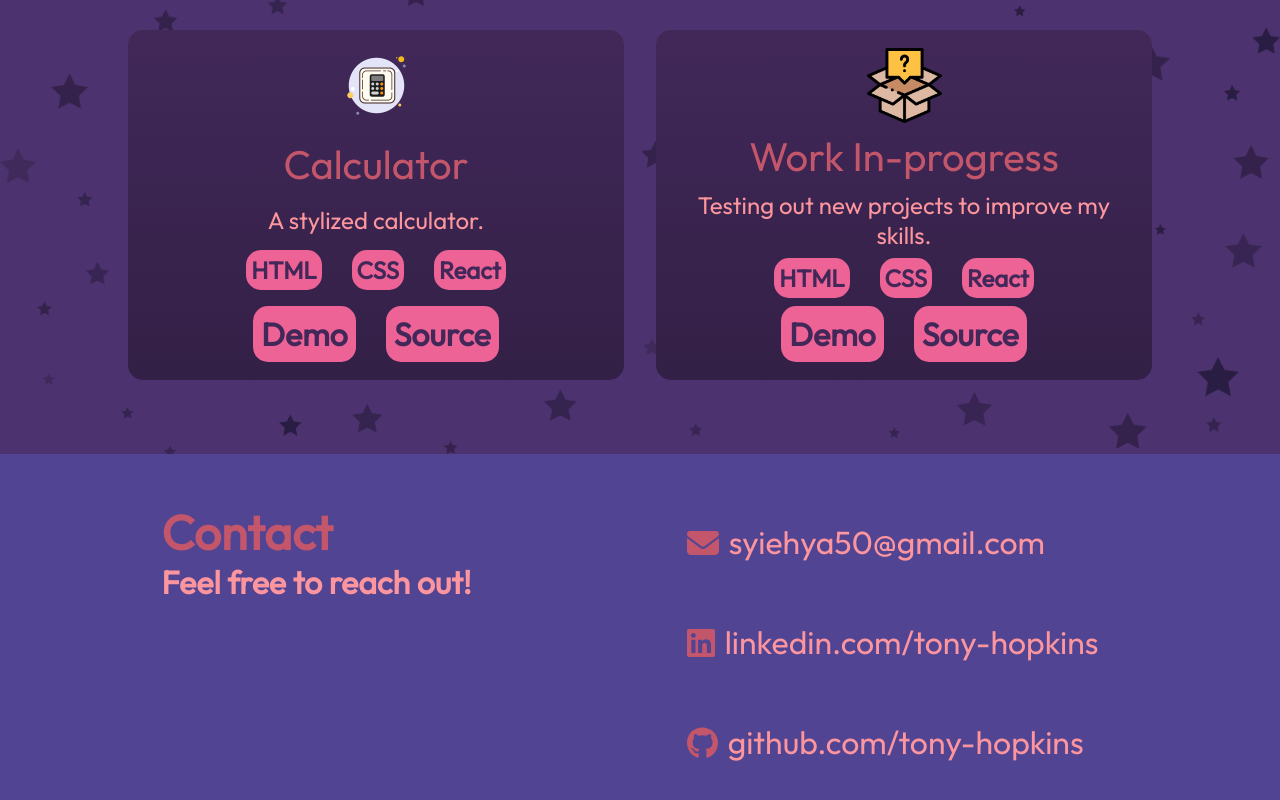
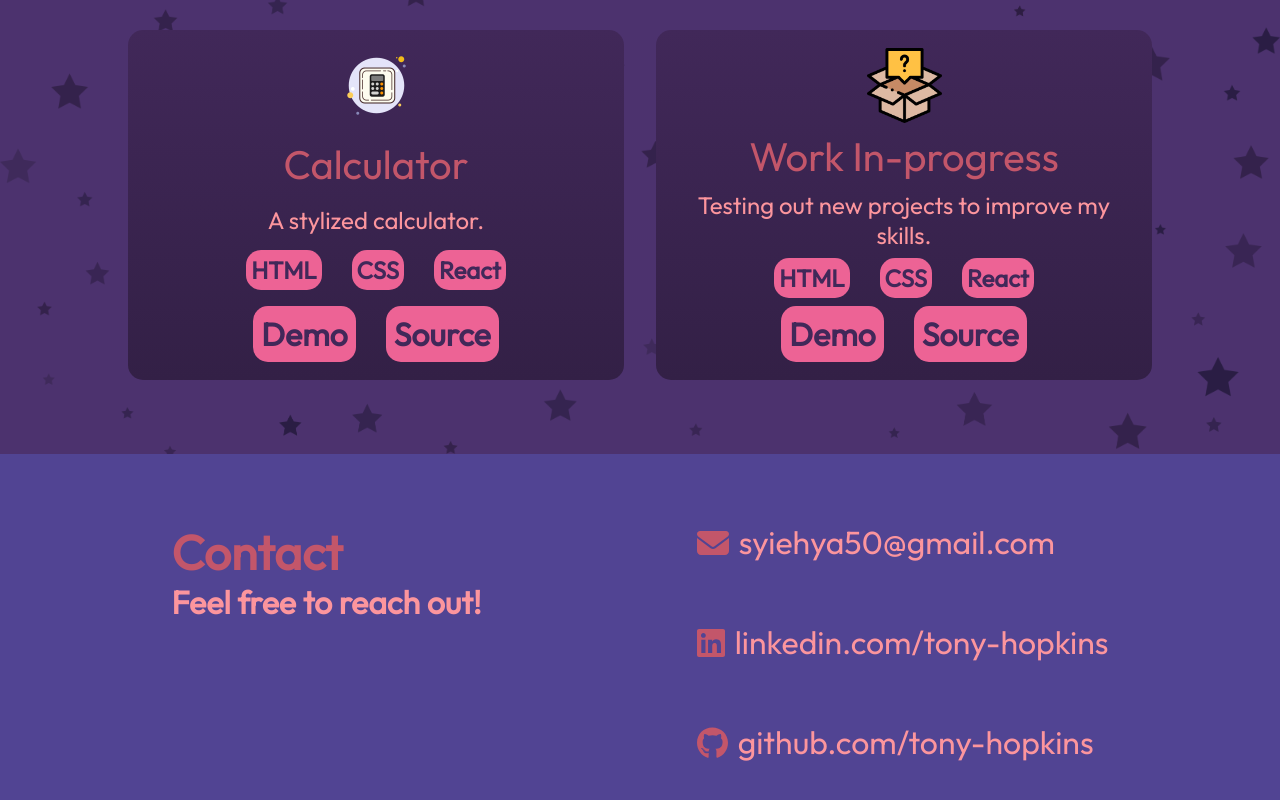
Before and after one commit to Fallingstar-0/portfolio, a React (Vite) app: page / in a window 1280 px wide. Shown: the part 3709-4509 px from the top of the page. Built offline with nearby package versions, Linux system fonts and the light colour scheme.

Commit message:
updated CSS

```diff
--- a/src/components/Contact/contact.module.css
+++ b/src/components/Contact/contact.module.css
@@ -8,6 +8,9 @@
   padding: 3rem 4rem;
 }
 
+.contactText {
+  padding: 20px;
+}
 .contactText h1 {
   color: var(--color-text-highlight);
   font-size: clamp(3rem, 2vw + 1rem, 6rem);
```
